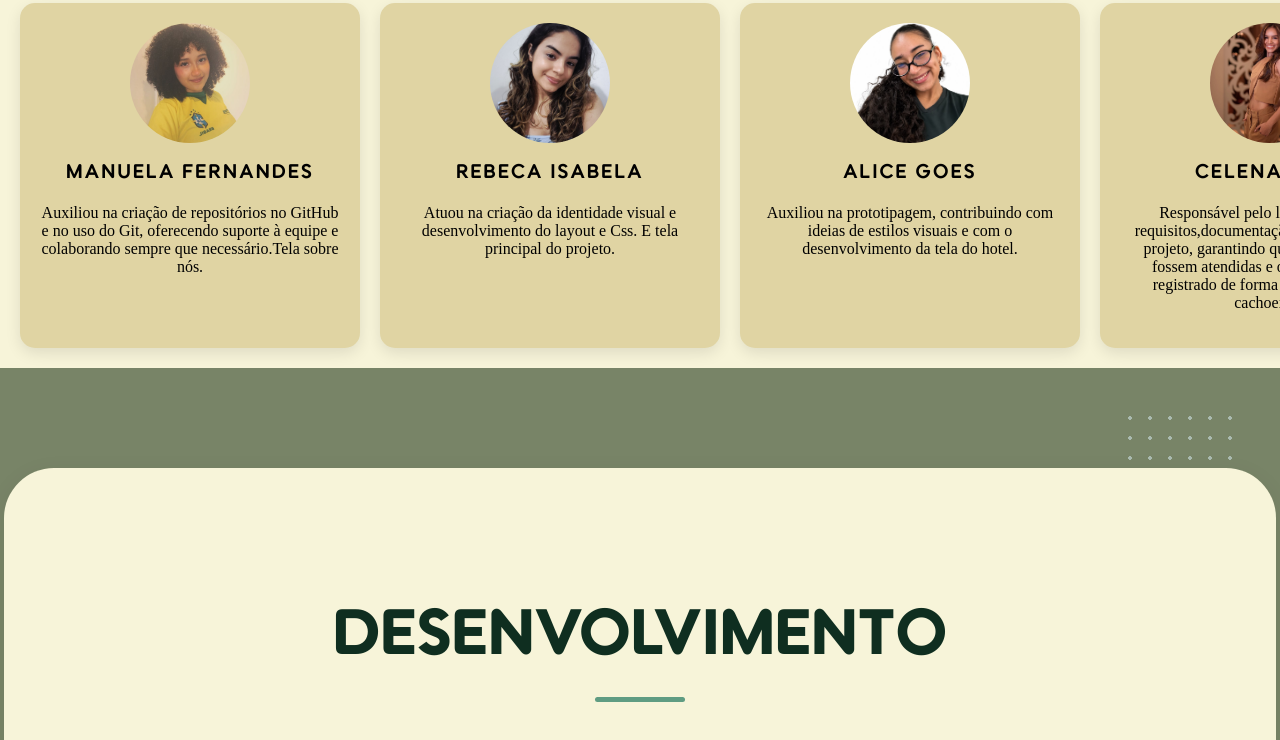
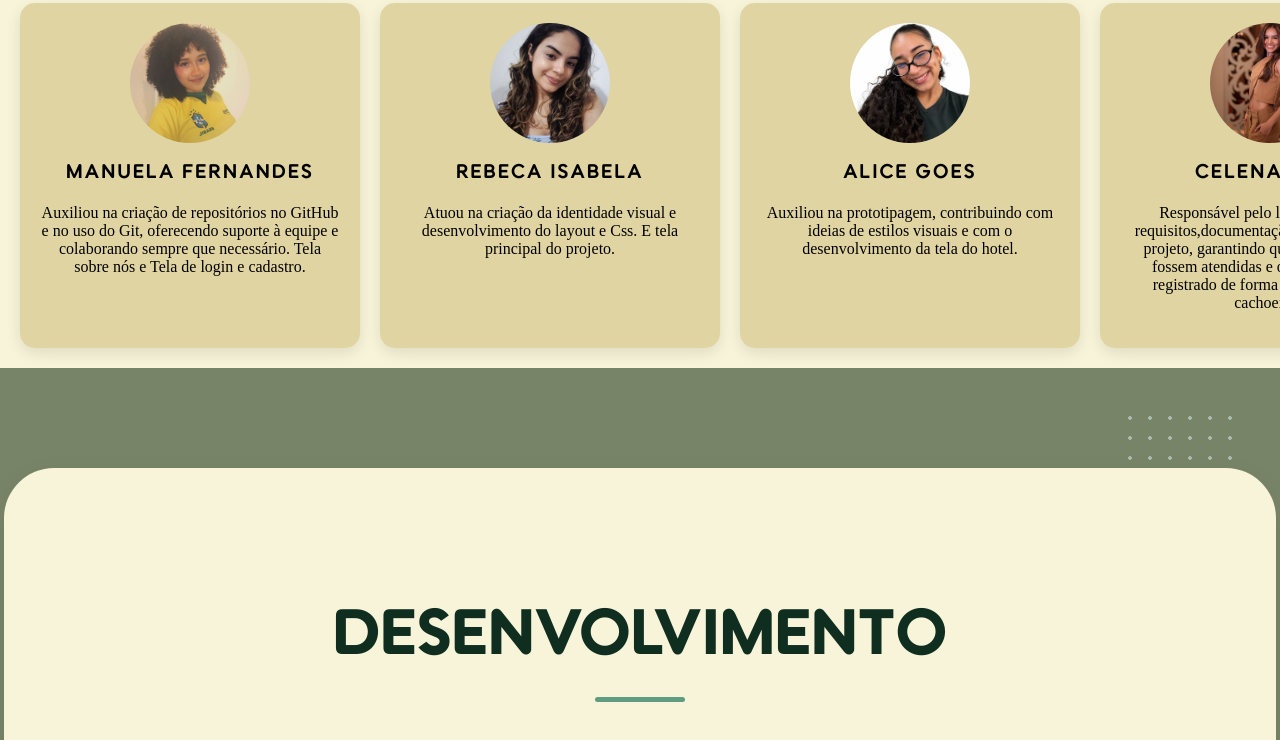
Before and after one commit to ManubsProgramming/TOURPF, a plain HTML site: page sobrenos.html in a window 1280 px wide. Shown: the part 818-1558 px from the top of the page. Drawn offline with Linux system fonts and the light colour scheme.

Commit message:
alteração nos colaboradores

```diff
--- a/sobrenos.html
+++ b/sobrenos.html
@@ -78,7 +78,8 @@
             <h3>MANUELA FERNANDES</h3>
             <p>
                 Auxiliou na criação de repositórios no GitHub e no uso do Git,
-                oferecendo suporte à equipe e colaborando sempre que necessário.Tela sobre nós.
+                oferecendo suporte à equipe e colaborando sempre que necessário.
+                Tela sobre nós e Tela de login e cadastro.
             </p>
         </div>
 
```
